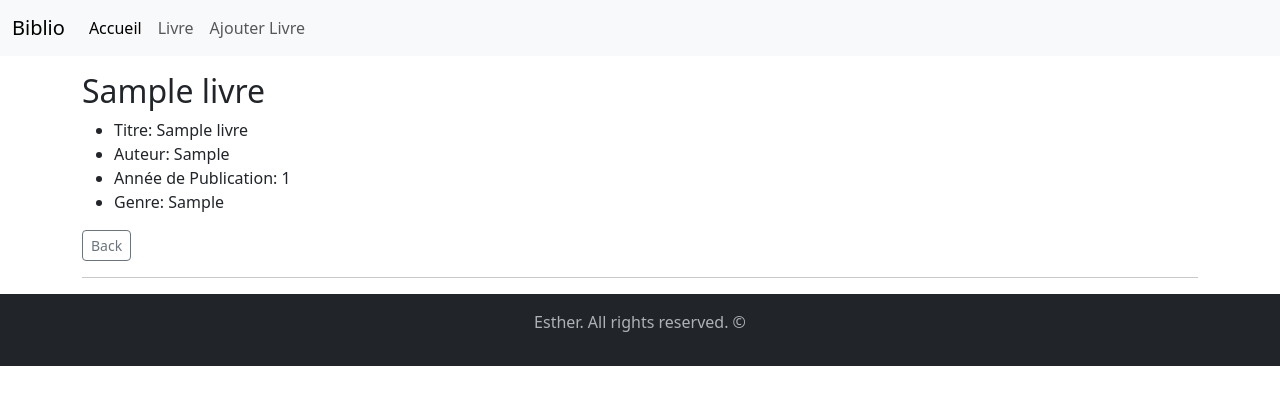
After one commit to stherlove03/examfinal, a Django app: template bibliotheque/templates/livre/afficher_un_livre.html in a window 1280 px wide. The commit adds this page. Shown: the top 405 px of the page. Run offline with Django 5.2, Linux system fonts and the light colour scheme; the template is opened without the code that fills it: values that come from a table or form of the project are taken from there, others are empty; tables that the repository leaves empty hold one stand-in row (values such as "Sample post").

Commit message:
modif dans la BD

```diff
--- a/bibliotheque/models.py
+++ b/bibliotheque/models.py
@@ -3,14 +3,17 @@ from django.db import models
 # Create your models here.
 
 class Livre(models.Model):
+    code = models.CharField(primary_key=True, max_length=10)
     titre = models.CharField(max_length=200)
     auteur = models.CharField(max_length=100)
     annee_publication = models.IntegerField(blank=True, null=True)
     genre = models.CharField(max_length=50, blank=True, null=True)
 
+
+    def __str__(self) :
+        return self.titre
+
+
     class Meta:
         managed = False
         db_table = 'livre'
-
-    def __str__(self) :
-        return self.titre
--- /dev/null
+++ b/bibliotheque/templates/livre/afficher_un_livre.html
@@ -0,0 +1,24 @@
+{% extends 'livre/base.html' %}
+
+{%block content%}
+    <div class="container mt-3">
+        <!-- Example row of columns -->
+        <div class="row">
+            <div class="col-md-4">
+                <h2>{{ livre.titre}}</h2>
+                <ul>
+                    <li> Titre: {{ livre.titre }} </li>
+                    <li>Auteur: {{ livre.auteur}} </li>
+                    <li>Année de Publication: {{ livre.annee_publication}} </li>
+                    <li>Genre: {{ livre.genre }} </li>
+
+                </ul>
+                <span class="">
+                    <a class="btn btn-outline-secondary btn-sm" href="{% url 'liste-livre' %}">Back</a>
+                </span>
+            </div>
+        </div>
+        <hr>
+      </div >
+
+{% endblock content %}
--- a/bibliotheque/templates/livre/liste_livre.html
+++ b/bibliotheque/templates/livre/liste_livre.html
@@ -6,6 +6,7 @@
         <table class="table table-hover ">
             <thead>
               <tr>
+                <th scope="col">Code</th>
                 <th scope="col">Titre</th>
                 <th scope="col">Auteur</th>
                 <th scope="col">Annee de Publication</th>
@@ -15,12 +16,12 @@
             <tbody>
             {% for liste in livre %}
                 <tr>
+                    <th scope="row">{{liste.code}}</th>
                     <th scope="row">{{liste.titre}}</th>
                     <td><a >{{liste.auteur}}</a></td>
                     <td><a>{{liste.annee_publication}}</a></td>
                     <td>{{liste.genre}}</td>
-                    <!--<a href="{% url 'un-employe' liste.cin %}" class="link-dark link-offset-2 link-underline-opacity-25 link-underline-opacity-100-hover"></a>-->
-                </tr>
+                    </tr>
             {% endfor %}
             </tbody>
           </table>
--- a/bibliotheque/urls.py
+++ b/bibliotheque/urls.py
@@ -6,4 +6,5 @@ urlpatterns = [
    # Pour la page d'Accueil
    path('', views.home, name='home'),
    path('liste_livre/', views.listelivre, name='liste-livre'),
+    path('afficher_un_livre/<str:code>/', views.afficher_un_livre, name='un-livre'),
 ]
--- a/bibliotheque/views.py
+++ b/bibliotheque/views.py
@@ -8,3 +8,7 @@ def home(request):
 def listelivre(request):
    livre = Livre.objects.all()
    return render(request, 'livre/liste_livre.html', {'livre': livre})
+
+def afficher_un_livre(request, code):
+    livre = Livre.objects.get(pk=code)
+    return render(request, 'employe/afficher_un_livre.html', {'livre': livre})
```
Also changed, not shown: models.py (+7 -3 lines).
